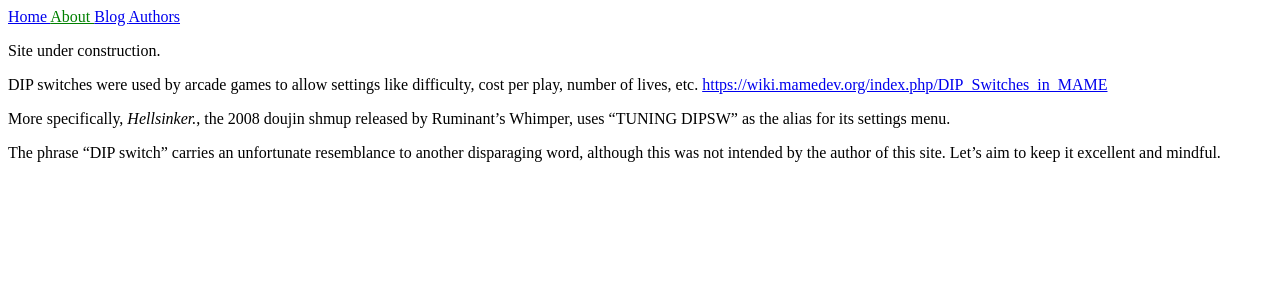
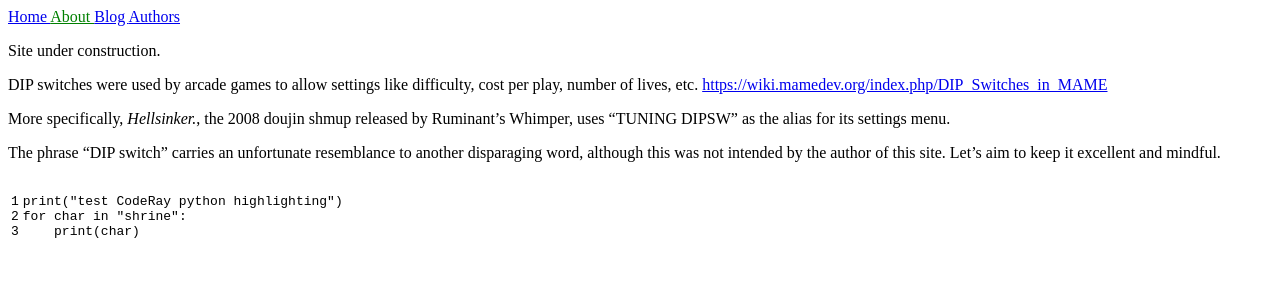
Before and after one commit to tuningdipsw/tuningdipsw.github.io, a Jekyll site: the page built from about.md, in a window 1280 px wide. Shown: the top 300 px of the page. Built offline with Jekyll 4.4.1, drawn with Linux system fonts in a browser that asks for light colours.

Commit message:
Added CodeRay syntax highlighting

````diff
--- a/Gemfile
+++ b/Gemfile
@@ -35,3 +35,7 @@
 gem "http_parser.rb", "~> 0.6.0", :platforms => [:jruby]
 
 gem "webrick", "~> 1.7"
+
+
+
+gem "kramdown-syntax-coderay", "~> 1.0"
--- a/_config.yml
+++ b/_config.yml
@@ -29,6 +29,11 @@
 twitter_username: tuningdipsw
 github_username: tuningdipsw
 markdown: kramdown
+kramdown:
+  syntax_highlighter: coderay
+  syntax_highlighter_opts:
+    line_numbers: table
+    bold_every: 2
 
 # Build settings
 # theme: minima
@@ -42,6 +47,8 @@
 collections:
   authors:
     output: true
+
+page_excerpts: true
 
 defaults:
   - scope:
--- a/about.md
+++ b/about.md
@@ -12,3 +12,9 @@
 More specifically, *Hellsinker.*, the 2008 doujin shmup released by Ruminant's Whimper, uses "TUNING DIPSW" as the alias for its settings menu.
 
 The phrase "DIP switch" carries an unfortunate resemblance to another disparaging word, although this was not intended by the author of this site. Let's aim to keep it excellent and mindful.
+
+```python
+print("test CodeRay python highlighting")
+for char in "shrine":
+    print(char)
+```
````
